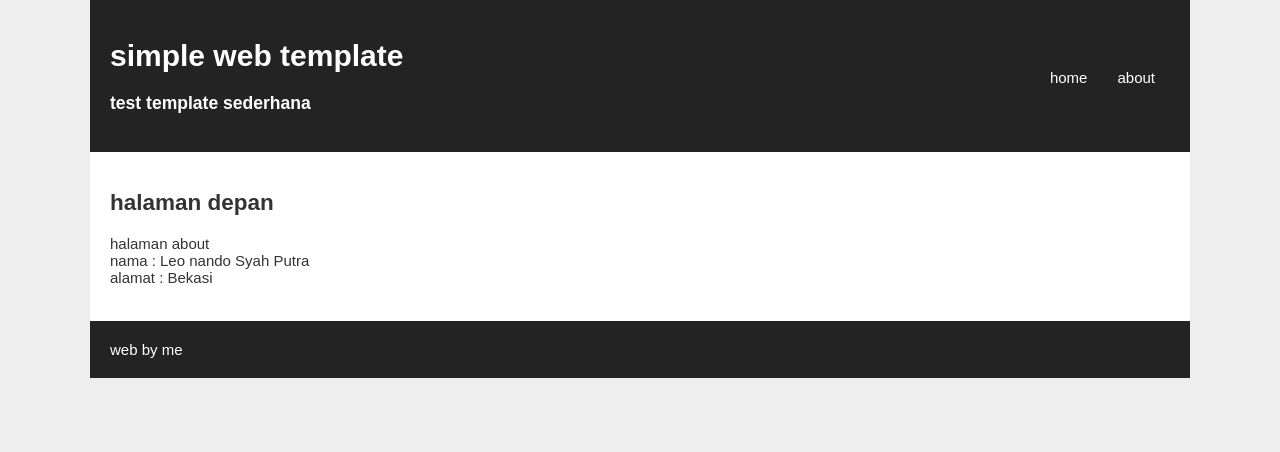
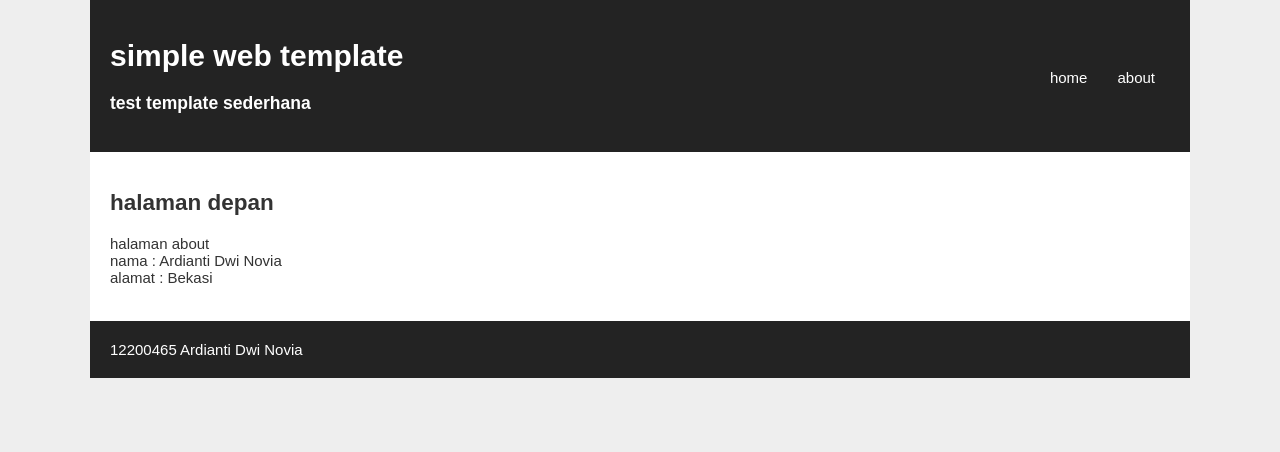
Before and after one commit to Leonando12/pustaka-booking3d, a CodeIgniter app: page /booking-kode/index.php/web/about in a window 1280 px wide. Shown: the part 21-473 px from the top of the page. Run offline with CodeIgniter, Linux system fonts and the light colour scheme.

Commit message:
pertemuan4-webpro

```diff
--- a/application/views/v_about.php
+++ b/application/views/v_about.php
@@ -2,7 +2,7 @@
     <h1><?php echo $judul ?></h1>
     <p>
         halaman about <br>
-        nama : Leo nando Syah Putra <br>
+        nama : Ardianti Dwi Novia <br>
         alamat : Bekasi
     </p>
 </section>
--- a/application/views/v_footer.php
+++ b/application/views/v_footer.php
@@ -1,5 +1,5 @@
 <footer>
-    <a href="12200808_Leo Nando Syah Putra">web by me</a>
+    <a href="12200465_Ardianti Dwi Novia">12200465 Ardianti Dwi Novia</a>
 </footer>
 </div>
 </body>
```
